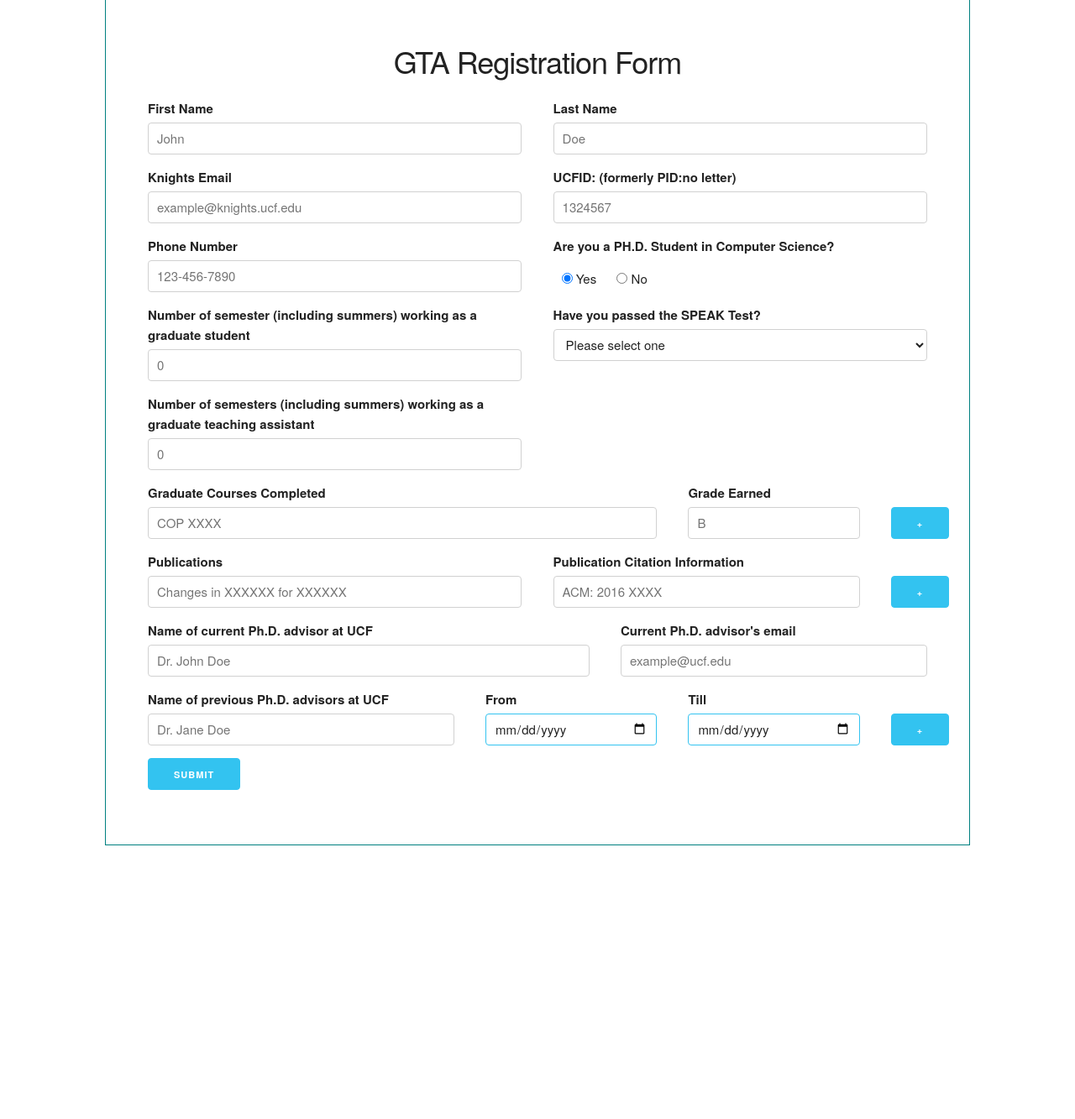
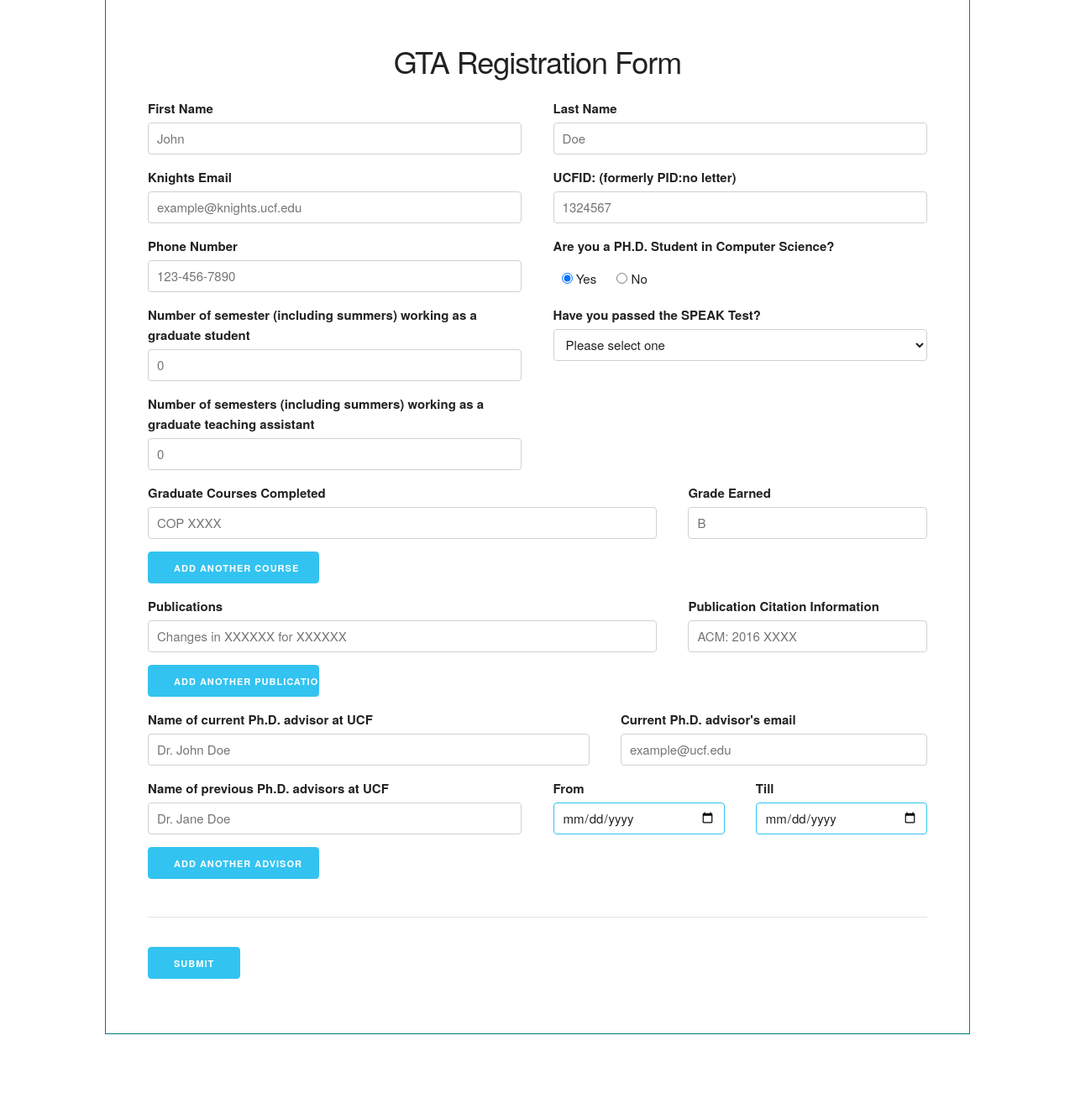
Before and after one commit to Oceas/gtams, a PHP site: page /register.php in a window 1280 px wide. Shown: the part 126-1459 px from the top of the page at 84% size. Before the commit the page ends 1133 px from the top, so only its background shows below. Run offline with PHP 8.4, Linux system fonts and the light colour scheme.

Commit message:
Added dynamic numbered fields for the register page

```diff
--- a/public_html/forms/register-form.php
+++ b/public_html/forms/register-form.php
@@ -1,3 +1,5 @@
+
+
 <form>
     <div class="row">
         <div class="twelve columns text-center">
@@ -66,41 +68,47 @@
             <div class="eight columns">
                 <label>Graduate Courses Completed</label>
             </div>
-            <div class="three columns">
+            <div class="four columns">
                 <label>Grade Earned</label>
             </div>
         </div>
-        <div class="dynamic-list">
+        <div class="row">
+            <div class="row" id="dynamic-course">
                 <div class="eight columns">
                     <input class="u-full-width" placeholder="COP XXXX" type="text" name="graduateCourse[course][]">
                 </div>
-            <div class="three columns">
+                <div class="four columns">
                     <input class="u-full-width" placeholder="B" type="text" name="graduateCourse[grade][]">
                 </div>
-            <div class=" one columns">
-                <input class="button-primary" type="submit" value="+">
+            </div>
+        </div>
+        <div class="row">
+            <div class="three columns">
+                <input class="u-full-width button-primary" type="button" onclick="addCourse('dynamic-course');" value="Add Another Course">
             </div>
         </div>
     </div>
     <div class="row">
         <div class="row">
-            <div class="six columns">
+            <div class="eight columns">
                 <label>Publications</label>
             </div>
-            <div class="five columns">
+            <div class="four columns">
                 <label>Publication Citation Information</label>
             </div>
         </div>
-        <div class="dynamic-list">
-            <div class="six columns">
+        <div class="dynamic-list" id="dynamic-publication">
+            <div class="eight columns">
                 <input class="u-full-width" placeholder="Changes in XXXXXX for XXXXXX" type="text"
                        name="publications[publication][]">
             </div>
-            <div class="five columns">
+            <div class="four columns">
                 <input class="u-full-width" placeholder="ACM: 2016 XXXX" type="text" name="publications[citation][]">
             </div>
-            <div class="one columns">
-                <input class="button-primary" type="submit" value="+">
+        </div>
+        <div class="row">
+            <div class="three columns">
+                <input class="u-full-width button-primary" type="button" onclick="addPublication('dynamic-publication');" value="Add Another Publication">
             </div>
         </div>
     </div>
@@ -116,7 +124,7 @@
     </div>
     <div class="row">
         <div class="row">
-            <div class="five columns">
+            <div class="six columns">
                 <label>Name of previous Ph.D. advisors at UCF</label>
             </div>
             <div class="three columns">
@@ -126,9 +134,11 @@
                 <label>Till</label>
             </div>
         </div>
-        <div class="dynamic-list">
-            <div class="five columns">
-                <input class="u-full-width" placeholder="Dr. Jane Doe" type="text" name="previousAdivsors[advisor][]">
+        <div class="row">
+            <div id="dynamic-advisor">
+                <div class="six columns">
+                    <input class="u-full-width" placeholder="Dr. Jane Doe" type="text"
+                           name="previousAdivsors[advisor][]">
                 </div>
                 <div class="three columns">
                     <input class="u-full-width" type="date" name="previousAdivsors[from][]">
@@ -136,11 +146,49 @@
                 <div class="three columns">
                     <input class="u-full-width" type="date" name="previousAdivsors[till][]">
                 </div>
-            <div class="one columns">
-                <input class="button-primary" type="submit" value="+">
+            </div>
+        </div>
+        <div class="row">
+            <div class="three columns">
+                <input class="u-full-width button-primary" type="button" onclick="addAdvisor('dynamic-advisor');" value="Add Another Advisor">
             </div>
         </div>
     </div>
-
+    <hr/>
     <input class="button-primary" type="submit" value="Submit">
 </form>
+
+<script>
+
+    function addCourse(divName) {
+        console.log("Clicked");
+
+        var newdiv = document.createElement('div');
+        newdiv.classList.add("row");
+        newdiv.innerHTML = "<div class='eight columns'>" + "<input class='u-full-width' placeholder='COP XXXX' type='text' name='graduateCourse[course][]'>" + "</div>"
+            + "<div class='four columns'>" + "<input class='u-full-width' placeholder='B' type='text' name='graduateCourse[grade][]'>" + "</div>";
+        document.getElementById(divName).appendChild(newdiv);
+    }
+
+    function addPublication(divName) {
+        console.log("Clicked");
+
+        var newdiv = document.createElement('div');
+        newdiv.classList.add("row");
+        newdiv.innerHTML = "<div class='eight columns'>" + "<input class='u-full-width' placeholder='Changes in XXXXXX for XXXXXX' type='text' name='publications[publication][]'>" + "</div>"
+            + "<div class='four columns'>" + "<input class='u-full-width' placeholder='ACM: 2016 XXXX' type='text' name='publications[citation][]'>" + "</div>";
+        document.getElementById(divName).appendChild(newdiv);
+    }
+
+    function addAdvisor(divName) {
+        console.log("Clicked");
+
+        var newdiv = document.createElement('div');
+        newdiv.classList.add("row");
+        newdiv.innerHTML = "<div class='six columns'>" + "<input class='u-full-width' placeholder='Dr. Jane Doe' type='text' name='previousAdivsors[advisor][]'>" + "</div>"
+            + "<div class='three columns'>" + "<input class='u-full-width' type='date' name='previousAdivsors[from][]'>" + "</div>"
+            + "<div class='three columns'>" + "<input class='u-full-width' type='date' name='previousAdivsors[till][]'>" + "</div>";
+        document.getElementById(divName).appendChild(newdiv);
+    }
+
+</script>
--- a/public_html/resources/css/stylesheet.css
+++ b/public_html/resources/css/stylesheet.css
@@ -89,6 +89,12 @@ form {
     padding: 50px;
     border: 1px solid teal;
 }
+
+.add-button{
+    color: #fff;
+    background-color:#33C3F0;
+}
+
 
 /*
     Action Bar CSS
```
Lines whose indentation alone changed are shown as unchanged.
